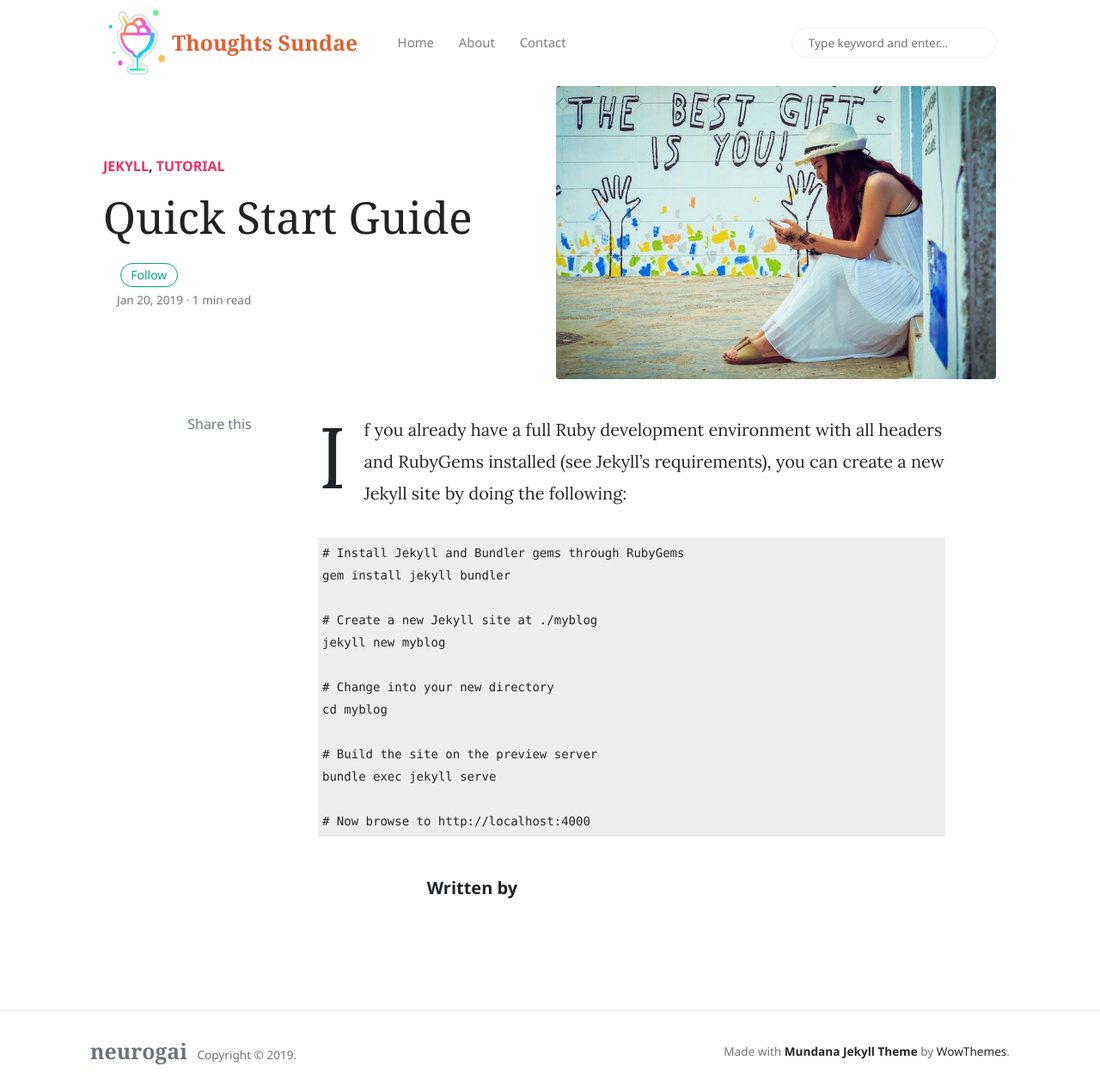
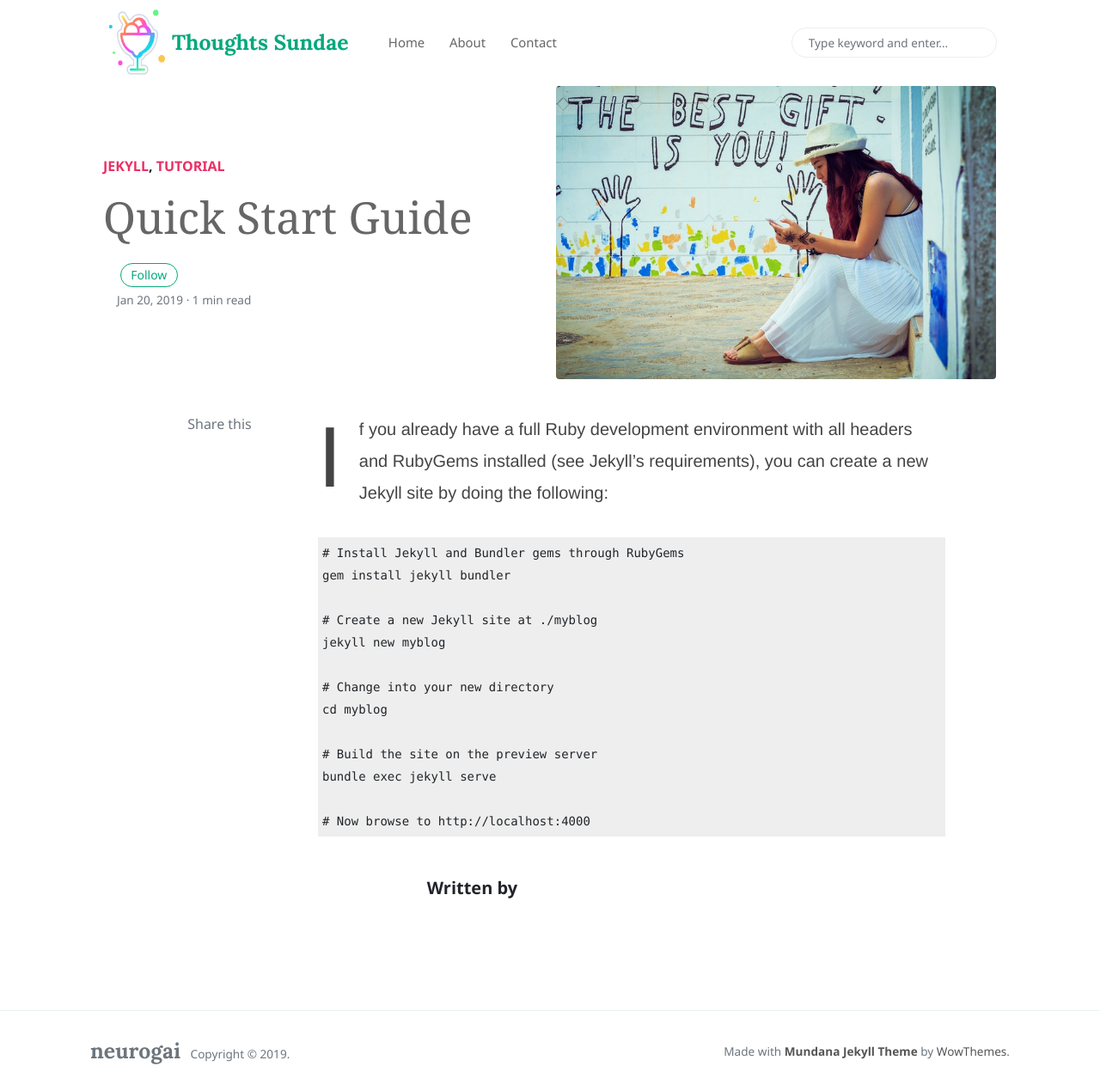
Before and after one commit to neurogai/neurogai.github.io, a Jekyll site: the page built from _posts/2019-01-20-quick-start-guide.md, in a window 1280 px wide and 1269 px high. Shown: the whole window at 86% size. Built offline with Jekyll 4.4.1, drawn with Linux system fonts in a browser that asks for light colours; nearby versions of some CDN libraries; comment, search, counter and statistics services are not loaded.

Commit message:
theme font changes

```diff
--- a/assets/css/theme.css
+++ b/assets/css/theme.css
@@ -32,6 +32,9 @@ a,a:hover {
 }
 a {
 	color:#03a87c;
+}
+a.text-dark {
+	color:#555555 !important;
 }
 a.text-dark:hover {
 	color:#03a87c !important;
@@ -205,7 +208,7 @@ a.text-dark:hover {
 .navbar-brand {
 	margin-right:2rem;
 	font-size:1.55rem;
-	font-family:"Georgia","Times New Roman",serif;
+	font-family:"Lora",serif;
 }
 .dropdown-item {
 	font-weight:400;
@@ -228,19 +231,19 @@ a.text-dark:hover {
 	}
 }
 .navbar-light .navbar-brand {
-	color:#de6133;
-/*	color:rgba(0,0,0,0.9);*/
+	color:#03a87c;
+/*	color:rgba(0,0,0,0.9); color:#de6133;*/
 }
 .navbar-light .navbar-brand:hover,.navbar-light .navbar-brand:focus {
-	color:#de6133;
-/*	color:rgba(0,0,0,0.9); */
+	color:#03a87c;
+/*	color:rgba(0,0,0,0.9); color:#de6133;*/
 }
 .navbar-light .navbar-nav .nav-link {
-	color:rgba(0,0,0,0.5);
+	color:rgba(0,0,0,0.6);
 	font-size: .93rem;
 }
 .navbar-light .navbar-nav .nav-link:hover,.navbar-light .navbar-nav .nav-link:focus {
-	color:rgba(0,0,0,0.7);
+	color:rgba(0,0,0,0.9);
 }
 .navbar-light .navbar-nav .nav-link.disabled {
 	color:rgba(0,0,0,0.3);
@@ -303,6 +306,7 @@ a.text-dark:hover {
         font-size: 2.4rem;
         font-weight: 700;
         line-height: 1.1;
+	color:#555555;
     }
 }
 .bg-black {
@@ -656,14 +660,16 @@ footer {
 article {
 	font-size:20px;
 	line-height:1.86;
-    font-family:Lora;
+/*    font-family:Lora;  */
+	font-family:"Source Sans Pro", "Helvetica", "Arial", sans-serif;
+	color: #444444;
 }
 .article-headline {
     font-family: Georgia,Times,"Times New Roman",serif;
     font-size: 3.2rem;
     font-weight: 400;
     line-height: 1.15;
-    color: #222222;
+    color: #666666;
 }
 article p,article pre,article figure,article img,article blockquote,article iframed,article embed {
 	margin-bottom:2rem;
```
